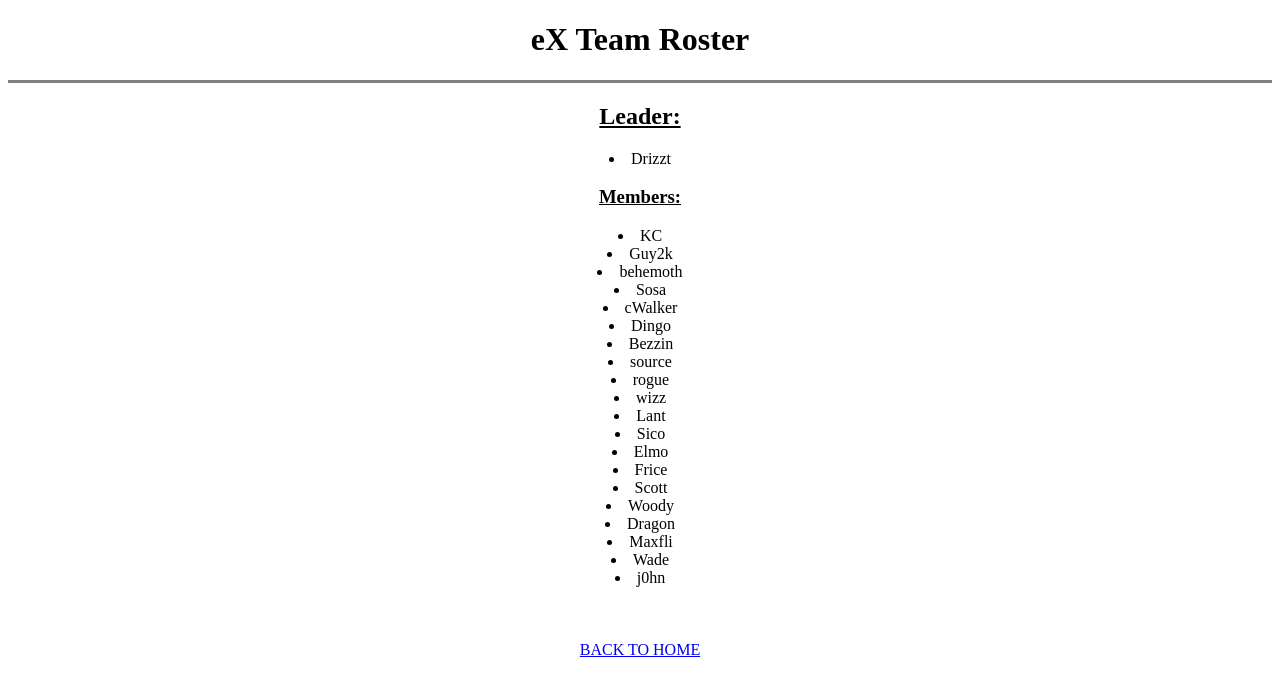
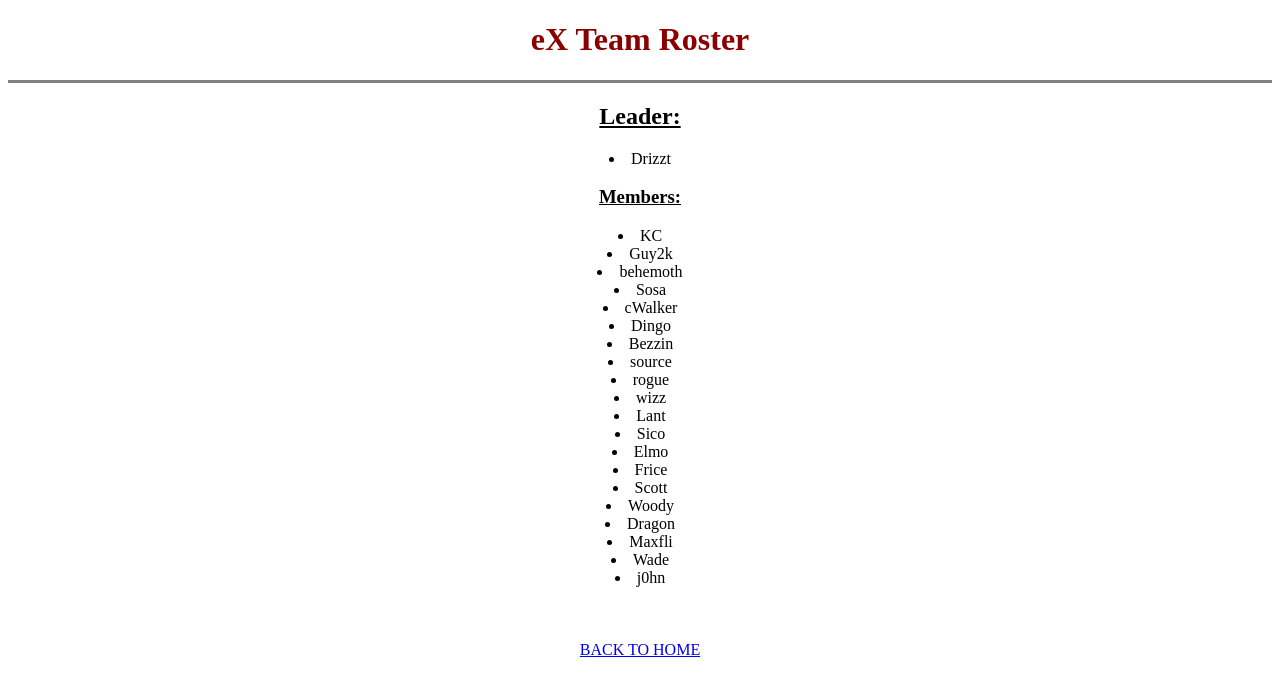
Before and after one commit to GavinsCodex/WebeX, a plain HTML site: page roster.html in a window 1280 px wide. Drawn offline with Linux system fonts and the light colour scheme.

Commit message:
Add files via upload
CSS test 1

```diff
--- a/roster.html
+++ b/roster.html
@@ -5,6 +5,7 @@
     <head>
         <meta charset="utf-8">
         <title>eX Team Roster</title>
+        <link rel="stylesheet" href="style.css"/>
     </head>
 </center>
 
--- /dev/null
+++ b/style.css
@@ -0,0 +1,3 @@
+h1 {
+    color:darkred;
+}
```
Also changed, not shown: index.html (+3 -3 lines). Lines whose indentation alone changed are shown as unchanged.
